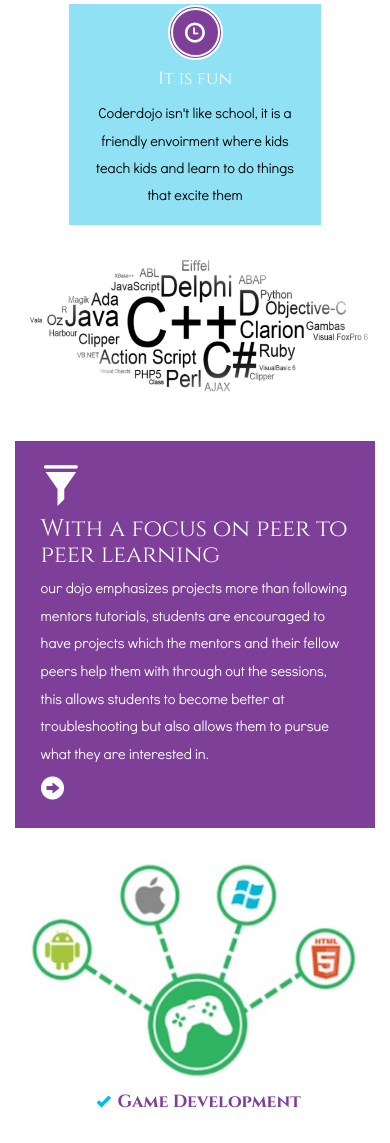
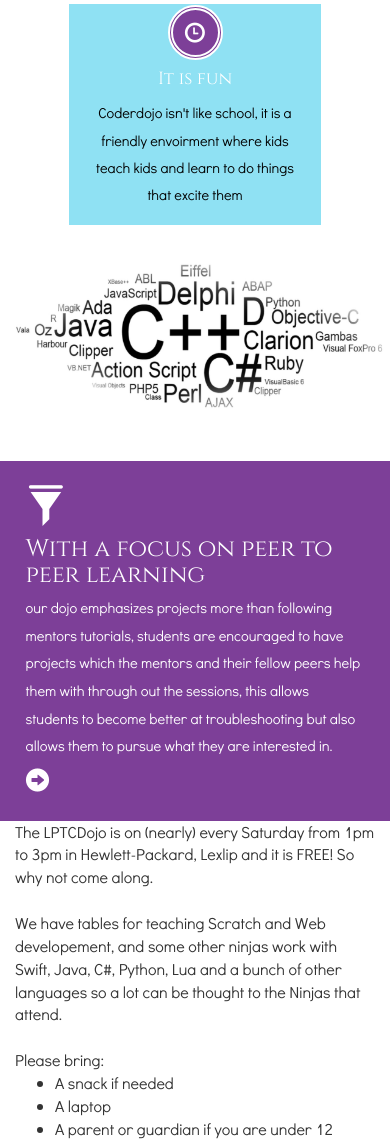
Before and after one commit to Sumotoad987/LPTC-Site, a PHP site: page / in a window 390 px wide; the page is wider, and only the part inside the window is pictured. Shown: the part 755-1898 px from the top of that part. Run offline with PHP 8.4, Linux system fonts and the light colour scheme; grey boxes are pictures that could not be loaded.

Commit message:
Main page refocuesed
Decultered the main page by removing the images and added in more info
about the dojo. Added google analytic to the page.

```diff
--- a/css/style.css
+++ b/css/style.css
@@ -303,13 +303,14 @@ i.glyphicon.glyphicon-ok {
 }
 .content-bottom-top span{
 	color: #7D3F98;
-  	font-size: 3em;
+  	font-size: 5em;
   	display: block;
   	line-height: 35px;
   	font-family: 'Cinzel-Bold';
 }
 .content-bottom-top span small{
-	font-size: 28px;
+    margin-top:10px;
+	font-size: 35px;
 	display: block;
 }
 .content-bottom-top p {
@@ -392,6 +393,10 @@ ul.social li a i.dribble {
 }
 ul.social li a i.facebook {
   background-position: -87px -3px;
+}
+ul.social li a i.twitter {
+    background-position: -120px -3px;
+    width:40px;
 }
 ul.social li a i:hover{
 	transform: rotatey(-360deg);
@@ -1530,11 +1535,11 @@ i.glyphicon.glyphicon-filter {
   padding: 0;
 }
 .content-bottom-top span {
-  font-size: 1.7em;
-    line-height: 25px;
+  font-size: 2.5em;
+  line-height: 25px;
 }
 .content-bottom-top span small {
-  font-size: 20px;
+  font-size: 30px;
 }
 .content-bottom-top p {
   font-size: 0.9em;
@@ -1830,3 +1835,6 @@ d a span{
     top: 0;
     transform-origin: bottom center;
 }
+#dojo-info p{
+	font-weight:10px;
+}
--- a/index.html
+++ b/index.html
@@ -1,13 +1,21 @@
 <!DOCTYPE html>
 <html>
 <head>
-<title>LPTCDojo</title>
+<title>LPTCDojo | Be cool</title>
 <link href="css/bootstrap.css" rel="stylesheet" type="text/css" media="all" />
 <!-- jQuery (necessary for Bootstrap's JavaScript plugins) -->
 <script src="js/jquery.min.js"></script>
 <script src="js/quotes.js"></script>
 <script>
 	setupQuotes("js/quotes.json");
+	//Anylitcs
+  (function(i,s,o,g,r,a,m){i['GoogleAnalyticsObject']=r;i[r]=i[r]||function(){
+  (i[r].q=i[r].q||[]).push(arguments)},i[r].l=1*new Date();a=s.createElement(o),
+  m=s.getElementsByTagName(o)[0];a.async=1;a.src=g;m.parentNode.insertBefore(a,m)
+  })(window,document,'script','https://www.google-analytics.com/analytics.js','ga');
+
+  ga('create', 'UA-86397592-1', 'auto');
+  ga('send', 'pageview');
 </script>
 <!-- Custom Theme files -->
 <!--theme-style-->
@@ -25,12 +33,9 @@ Smartphone Compatible web template, free webdesigns for Nokia, Samsung, LG, Sony
 	function updateCal(){
 		url = "https://www.googleapis.com/calendar/v3/calendars/lofjdpkf8618f8ussbovmjkehc@group.calendar.google.com/events?key=AIzaSyACXx9RDMoj8hYQWEM2OhVyhPKHuT21y3I"
 		$.getJSON(url, function(data) {
-			i = data["items"].length - 1;
-    		month = ((data["items"][i]).end.dateTime.split("-"))[1];
-    		date = (((data["items"][i]).end.dateTime.split("-"))[2]).split("T")[0];
-    		info = data["items"][i].description;
-			document.getElementById("date").innerHTML = date + "<small>" + months[parseInt(month)] + "</small>";
-    		document.getElementById("info").innerHTML = info
+                  for(var i = 0; i < data["items"].length; i++){
+                  dateSent = data["items"]["created"].split("T");
+                  }
 		});
 	}
 </script>
@@ -101,6 +106,7 @@ Smartphone Compatible web template, free webdesigns for Nokia, Samsung, LG, Sony
 		<!--//content-top-->
 		<!--cpntent-mid-->
 		<div class="content-middle">
+			<div class="row">
 			<div class="col-md-7 content-mid">
 				<a href="single.html"><img class="img-responsive" src="images/md.jpg" alt=""></a>
 			</div>
@@ -110,46 +116,28 @@ Smartphone Compatible web template, free webdesigns for Nokia, Samsung, LG, Sony
 				<p>our dojo emphasizes projects more than following mentors tutorials, students are encouraged to have projects which the mentors and their fellow peers help them with through out the sessions, this allows students to become better at troubleshooting but also allows them to pursue what they are interested in.</p>
 				<a href="single.html"><i class="glyphicon glyphicon-circle-arrow-right"> </i></a>
 			</div>
+			</div>
 			<div class="clearfix"> </div>
+			<div class="row" id="dojo-info">
+				<div class="col-md-6">
+					<p>The LPTCDojo is on (nearly) every Saturday from 1pm to 3pm in Hewlett-Packard, Lexlip and it is FREE! So why not come along.</p>
+					<br>
+					<p>We have tables for teaching Scratch and Web developement, and some other ninjas work with Swift, Java, C#, Python, Lua and a bunch of other languages so a lot can be thought to the Ninjas that attend.</p>
+					<br>
+					<p>Please bring:</p>
+					<ul style="padding-left:40px;">
+						<li>A snack if needed</li>
+						<li>A laptop</li>
+						<li>A parent or guardian if you are under 12</li>
+					</ul>
+				</div>
+				<div class="col-md-6">
+					<iframe src="https://www.google.com/maps/embed?pb=!1m18!1m12!1m3!1d2381.3859564742284!2d-6.514396948981207!3d53.35424728172277!2m3!1f0!2f0!3f0!3m2!1i1024!2i768!4f13.1!3m3!1m2!1s0x48677190075bd537%3A0x19c1e4d2ab9cd016!2sHewlett-Packard!5e0!3m2!1sen!2sie!4v1477676294849" width="600" height="450" frameborder="0" style="border:0" allowfullscreen></iframe>
+				</div>
+			</div>
 		</div>
 		<!--//content-mid-->
 		<!--content-left-->
-		<div class="content-left">
-			<div class="col-md-4 content-left-top">
-				<a href="single.html"><img class="img-responsive" src="images/md1.jpg" alt=""></a>
-				<div class=" content-left-bottom">
-					<h4><i class="glyphicon glyphicon-ok"></i><a href="#">Game Development</a></h4>
-					<p></p>
-				</div>
-			</div>
-			<div class="col-md-4 content-left-top">
-				<a href="single.html"><img class="img-responsive" src="images/md3.jpg" alt=""></a>
-				<div class=" content-left-bottom">
-					<h4><i class="glyphicon glyphicon-ok"></i><a href="#">Java</a></h4>
-					<p></p>
-				</div>
-			</div>
-			<div class="col-md-4 content-left-top">
-				<a href="single.html"><img class="img-responsive" src="images/md2.jpg" alt=""></a>
-				<div class=" content-left-bottom">
-					<h4><i class="glyphicon glyphicon-ok"></i><a href="#">Web Development</a></h4>
-					<p></p>
-				</div>
-			</div>
-			<div class="col-md-4 content-left-top">
-				<a href="single.html"><img class="img-responsive" src="images/md4.png" alt=""></a>
-				<div class=" content-left-bottom">
-					<h4><i class="glyphicon glyphicon-ok"></i><a href="#">Scratch</a></h4>
-				</div>
-			</div>
-			<div class="col-md-4 content-left-top">
-				<a href="single.html"><img class="img-responsive" src="images/md5.jpg" alt=""></a>
-				<div class=" content-left-bottom">
-					<h4><i class="glyphicon glyphicon-ok"></i><a href="#">Electronics</a></h4>
-				</div>
-			</div>
-			<div class="clearfix"> </div>
-		</div>
 	</div>
 	<div class="content-right">
 		<div class="col-md content-right-top">
@@ -159,16 +147,16 @@ Smartphone Compatible web template, free webdesigns for Nokia, Samsung, LG, Sony
 		<div class="clearfix"> </div>
 	</div>
 	<div class="content-bottom">
-		<div class="container">
+        <div class="container" style="text-align:center">
 			<h4>Upcoming Events</h4>
-			<div class="col-md-6 content-bottom-top">
-				<span id="date">16<small>Jan</small></span>
-				<p id="info">Coderdojo Returns after the Christmas Holidays!</p>
+			<div class="col-md-12 content-bottom-top">
+                <div style="float:left;">
+                    <span id="date">16<small>Jan</small></span>
+                </div>
+                <div>
+                    <p id="info">Coderdojo Returns after the Christmas Holidays!</p>
+                </div>
 			</div>
-	<!--<div class="col-md-6 content-bottom-top">
-				<span>day<small>month</small></span>
-				<p>description</p>
-			</div> -->
 			<div class="clearfix"> </div>
 		</div>
 	</div>
```
Also changed, not shown: 1 other file.
